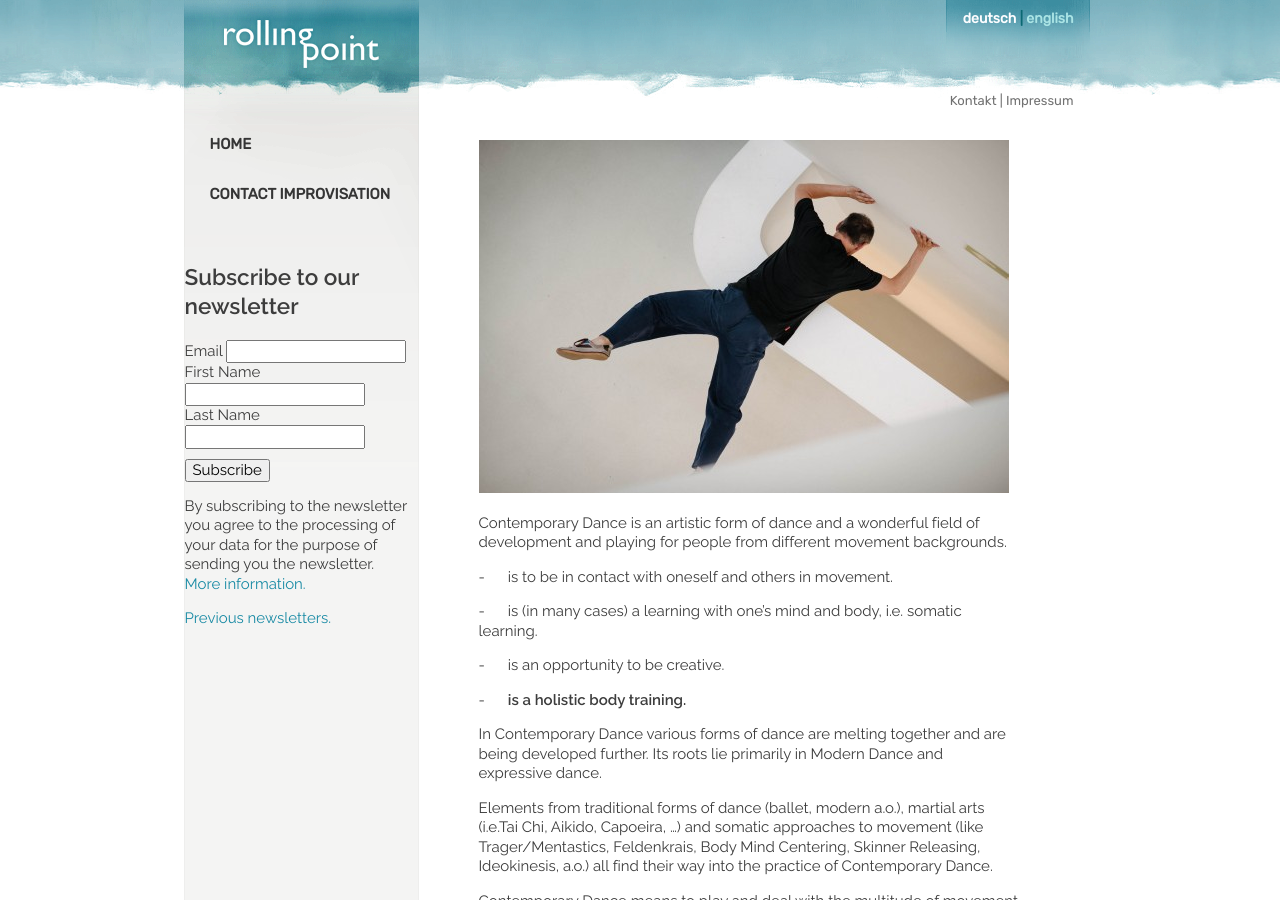
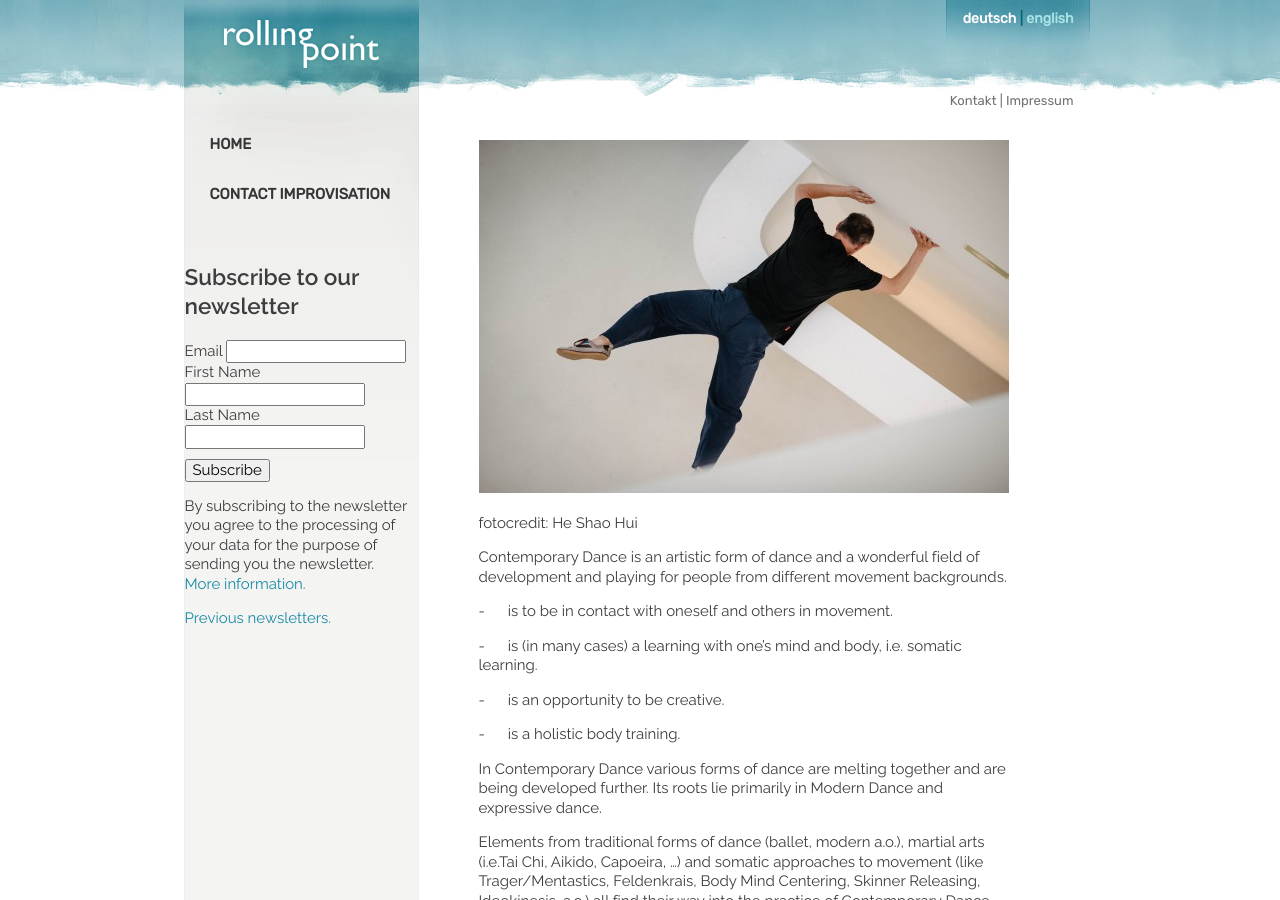
Before and after one commit to manulari/rollingpointat, a Jekyll site: the page built from _pages_en/en-contemporary.md, in a window 1280 px wide and 900 px high. Built offline with Jekyll 4.4.1, drawn with Linux system fonts in a browser that asks for light colours; comment, search, counter and statistics services are not loaded; some of the changed text lies outside the part shown.

Commit message:
Update page (en) “en-contemporary”

```diff
--- a/_pages_en/en-contemporary.md
+++ b/_pages_en/en-contemporary.md
@@ -4,6 +4,10 @@ title: Contemporary Dance
 language: en
 ---
 ![](/assets/uploads/20160609.143820-2.jpg)
+
+
+
+fotocredit: He Shao Hui
 
 Contemporary Dance is an artistic form of dance and a wonderful field of development and playing for people from different movement backgrounds.
 
@@ -13,7 +17,7 @@ Contemporary Dance is an artistic form of dance and a wonderful field of develop
 
 \-      is an opportunity to be creative.
 
-\-      **is a holistic body training.**
+\-      is a holistic body training.
 
 In Contemporary Dance various forms of dance are melting together and are being developed further. Its roots lie primarily in Modern Dance and expressive dance.
 
@@ -26,8 +30,6 @@ Opening oneself to the diversity of movement awakens and educates our body knowl
 Combining movements according to one's own aesthetic values and also allowing for other organizations is part of the training in Contemporary Dance practice.
 
 In a dance class the whole body is put to use. The holistic experience of Contemporary Dance training encompasses strength, endurance and coordination training.
-
-
 
 **What can I expect from a Contemporary Dance class at rollingpoint?**
 
@@ -58,3 +60,5 @@ In order to develop a certain quality or discover a new coordination, to turn mo
 In any case a Contemporary Dance class at rollingpoint is a wonderful opportunity to train in a supportive atmosphere, to experience yourself and others moving, to strengthen what you are familiar with, learn something new and lift your spirits!
 
 ![](/assets/uploads/heshaohui.rollingpoint-wu-fotos.076.jpg)
+
+fotocredit: He Shao Hui
```
